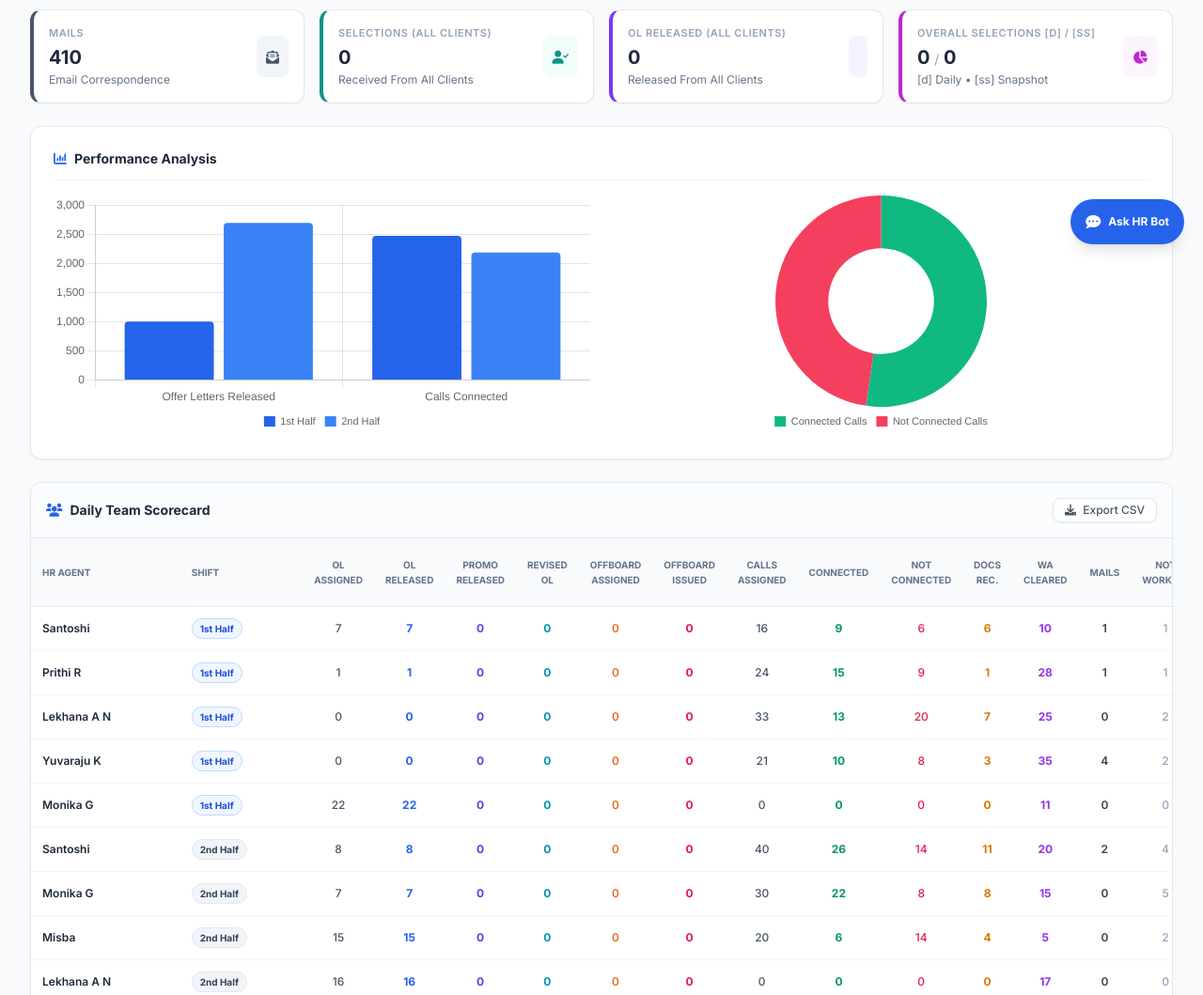
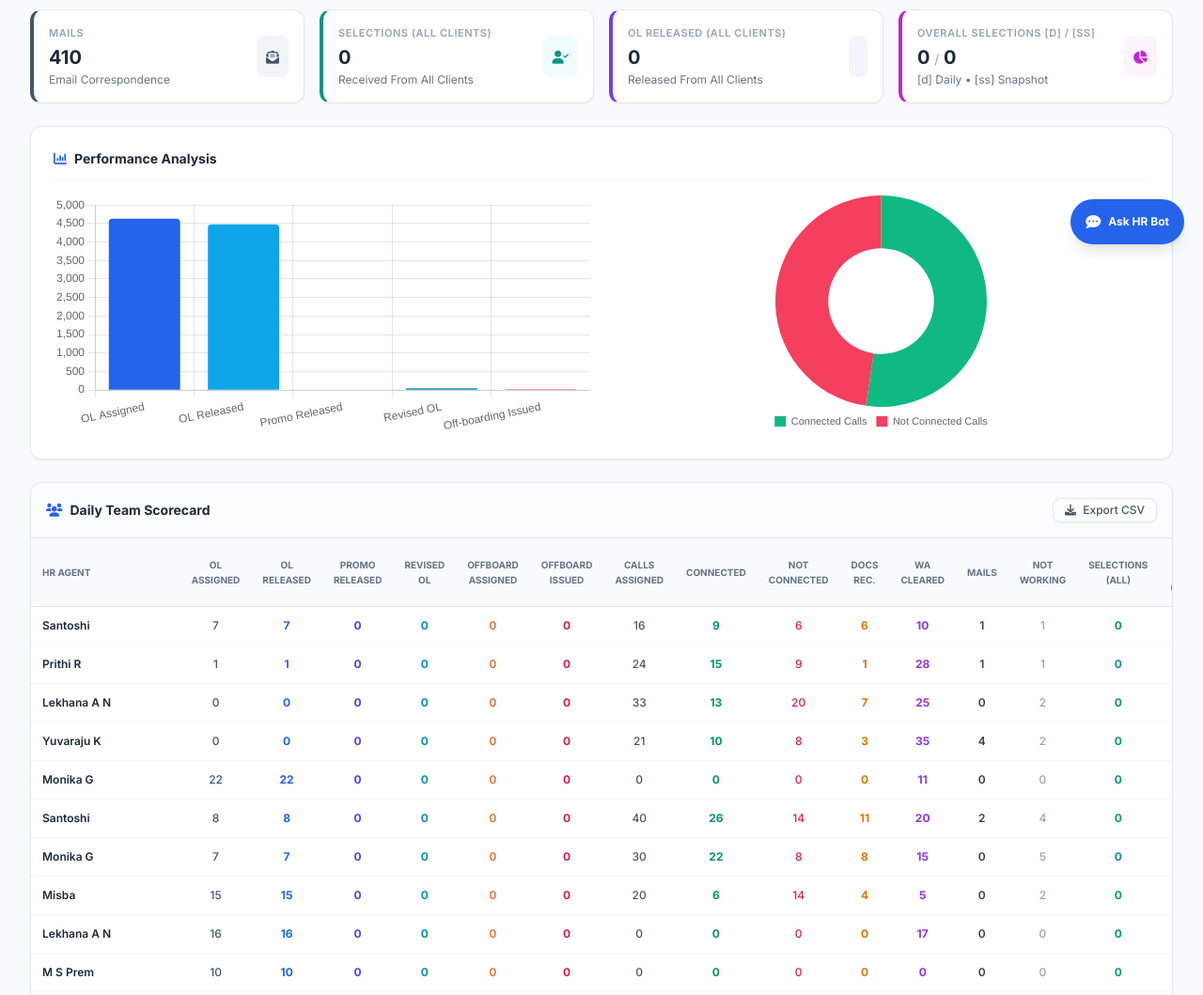
Before and after one commit to pundarikaksha02/HR-dashboard, a plain HTML site: page index.html in a window 1280 px wide. Shown: the part 520-1579 px from the top of the page at 94% size. Drawn offline with nearby package versions, Linux system fonts and the light colour scheme.

Commit message:
Add files via upload

```diff
--- a/index.html
+++ b/index.html
@@ -83,14 +83,6 @@
                         <span class="text-xs text-slate-400">to</span>
                         <input type="date" id="endDate" onchange="applyFilters()" class="border border-slate-300 rounded-lg text-xs px-2.5 py-1.5 focus:ring-blue-500 focus:border-blue-500 bg-white">
                     </div>
-                </div>
-                <div>
-                    <label class="block text-[10px] font-bold text-slate-400 uppercase tracking-wider mb-1">Shift</label>
-                    <select id="shiftFilter" onchange="applyFilters()" class="border-slate-300 rounded-lg text-xs border py-1.5 px-2.5 focus:ring-blue-500 focus:border-blue-500 bg-white">
-                        <option value="all">All Shifts</option>
-                        <option value="1st Half">1st Half</option>
-                        <option value="2nd Half">2nd Half</option>
-                    </select>
                 </div>
                 <div>
                     <label class="block text-[10px] font-bold text-slate-400 uppercase tracking-wider mb-1">HR Agent</label>
@@ -286,7 +278,7 @@
                     </h3>
                 </div>
                 <div class="grid grid-cols-1 lg:grid-cols-2 gap-6">
-                    <div class="h-64"><canvas id="shiftChart"></canvas></div>
+                    <div class="h-64"><canvas id="lettersChart"></canvas></div>
                     <div class="h-64"><canvas id="callStatusChart"></canvas></div>
                 </div>
             </div>
@@ -307,7 +299,6 @@
                         <thead class="bg-slate-50 text-slate-500 font-bold uppercase text-[10px]">
                             <tr>
                                 <th class="px-3 py-3 text-left">HR Agent</th>
-                                <th class="px-3 py-3 text-left">Shift</th>
                                 <th class="px-3 py-3 text-center">OL Assigned</th>
                                 <th class="px-3 py-3 text-center">OL Released</th>
                                 <th class="px-3 py-3 text-center">Promo Released</th>
@@ -453,10 +444,6 @@
 CANWIN HR OPERATIONS DAILY DIGEST
 Date: <span class="template-var" data-var="currentDate">[Date]</span>
 
-Shift Distribution:
-- 1st Half OL Released: <span class="template-var" data-var="dh1-ol">0</span> | Calls Connected: <span class="template-var" data-var="dh1-calls">0</span>
-- 2nd Half OL Released: <span class="template-var" data-var="dh2-ol">0</span> | Calls Connected: <span class="template-var" data-var="dh2-calls">0</span>
-
 Total Performance Metrics:
 - Offer Letters Assigned: <span class="template-var" data-var="total-ol-assigned">0</span>
 - Offer Letters Released: <span class="template-var" data-var="total-ol">0</span>
@@ -601,7 +588,7 @@ Weekly output tracked and visualised. Team throughput meets expected operational
         // Global State Management
         let rawData = [];
         let filteredData = [];
-        let shiftChartInstance = null;
+        let lettersChartInstance = null;
         let callChartInstance = null;
         let weeklyChartInstance = null;
         let monthlyOutputChart = null;
@@ -695,7 +682,6 @@ Weekly output tracked and visualised. Team throughput meets expected operational
                             date: formatDate(getRowValue(row, ['Timestamp'])),
                             email: (getRowValue(row, ['Email address']) || '').trim().toLowerCase(),
                             agent: (getRowValue(row, ['OB HR Name']) || 'Unknown').trim(),
-                            shift: (getRowValue(row, ['Shift/Half', 'Shift']) || 'All Shifts').trim(),
                             olAssigned: parseNumeric(getRowValue(row, ['OL Assigned'])),
                             olReleased: parseNumeric(getRowValue(row, ['OL Released'])),
                             callsAssigned: parseNumeric(getRowValue(row, ['Calls Assigned'])),
@@ -756,15 +742,13 @@ Weekly output tracked and visualised. Team throughput meets expected operational
         function applyFilters() {
             const startDate = document.getElementById('startDate').value;
             const endDate = document.getElementById('endDate').value;
-            const selectedShift = document.getElementById('shiftFilter').value;
             const selectedAgent = document.getElementById('agentFilter').value;
 
             filteredData = rawData.filter(item => {
                 const matchStart = !startDate || (item.date !== 'Unknown' && item.date >= startDate);
                 const matchEnd = !endDate || (item.date !== 'Unknown' && item.date <= endDate);
-                const matchShift = (selectedShift === 'all' || item.shift === selectedShift);
                 const matchAgent = (selectedAgent === 'all' || item.agent.toLowerCase() === selectedAgent.toLowerCase());
-                return matchStart && matchEnd && matchShift && matchAgent;
+                return matchStart && matchEnd && matchAgent;
             });
 
             const badges = [];
@@ -775,7 +759,6 @@ Weekly output tracked and visualised. Team throughput meets expected operational
             } else if (endDate) {
                 badges.push(`Until: ${endDate}`);
             }
-            if (selectedShift !== 'all') badges.push(selectedShift);
             if (selectedAgent !== 'all') badges.push(`Agent: ${selectedAgent}`);
             document.getElementById('activeFiltersBadge').innerText = badges.length > 0 ? `Filtering by [ ${badges.join(' | ')} ]` : `Showing live dataset (${rawData.length} records)`;
 
@@ -785,7 +768,6 @@ Weekly output tracked and visualised. Team throughput meets expected operational
         function clearFilters() {
             document.getElementById('startDate').value = '';
             document.getElementById('endDate').value = '';
-            document.getElementById('shiftFilter').value = 'all';
             document.getElementById('agentFilter').value = 'all';
             applyFilters();
         }
@@ -793,7 +775,6 @@ Weekly output tracked and visualised. Team throughput meets expected operational
         function resetDashboard() {
             document.getElementById('startDate').value = '';
             document.getElementById('endDate').value = '';
-            document.getElementById('shiftFilter').value = 'all';
             document.getElementById('agentFilter').value = 'all';
             initLiveCSVData();
         }
@@ -813,7 +794,7 @@ Weekly output tracked and visualised. Team throughput meets expected operational
             document.getElementById(`content-${tabId}`).classList.add('active');
 
             setTimeout(() => {
-                if (shiftChartInstance) shiftChartInstance.resize();
+                if (lettersChartInstance) lettersChartInstance.resize();
                 if (callChartInstance) callChartInstance.resize();
                 if (weeklyChartInstance) weeklyChartInstance.resize();
                 if (monthlyOutputChart) monthlyOutputChart.resize();
@@ -896,7 +877,6 @@ Weekly output tracked and visualised. Team throughput meets expected operational
                 tr.className = "hover:bg-slate-50 transition";
                 tr.innerHTML = `
                     <td class="px-3 py-3 font-semibold text-slate-800 whitespace-nowrap">${escapeHtml(row.agent)}</td>
-                    <td class="px-3 py-3 whitespace-nowrap"><span class="px-2 py-0.5 inline-flex text-[10px] leading-4 font-bold rounded-full ${row.shift === '1st Half' ? 'bg-blue-50 text-blue-700 border border-blue-200' : 'bg-slate-100 text-slate-700 border border-slate-200'}">${escapeHtml(row.shift)}</span></td>
                     <td class="px-3 py-3 text-center text-slate-600">${row.olAssigned}</td>
                     <td class="px-3 py-3 text-center font-bold text-blue-600">${row.olReleased}</td>
                     <td class="px-3 py-3 text-center font-bold text-indigo-600">${row.promoReleased}</td>
@@ -918,35 +898,36 @@ Weekly output tracked and visualised. Team throughput meets expected operational
                 tbody.appendChild(tr);
             });
 
-            let h1OL = 0, h1Calls = 0, h2OL = 0, h2Calls = 0;
-            filteredData.forEach(row => {
-                if (row.shift.includes('1')) {
-                    h1OL += row.olReleased;
-                    h1Calls += row.connectedCalls;
-                } else if (row.shift.includes('2')) {
-                    h2OL += row.olReleased;
-                    h2Calls += row.connectedCalls;
-                }
+            let sumOLAssigned = 0, sumOLReleased = 0, sumPromo = 0, sumRevised = 0, sumOffboardIssued = 0;
+            let totalConn = 0, totalNotConn = 0;
+            filteredData.forEach(r => {
+                sumOLAssigned += r.olAssigned;
+                sumOLReleased += r.olReleased;
+                sumPromo += r.promoReleased;
+                sumRevised += r.revisedOlReleased;
+                sumOffboardIssued += r.offboardIssued;
+                totalConn += r.connectedCalls;
+                totalNotConn += r.notConnectedCalls;
             });
 
-            if (shiftChartInstance) shiftChartInstance.destroy();
+            if (lettersChartInstance) lettersChartInstance.destroy();
             if (callChartInstance) callChartInstance.destroy();
 
-            const shiftCtx = document.getElementById('shiftChart').getContext('2d');
-            shiftChartInstance = new Chart(shiftCtx, {
+            const lettersCtx = document.getElementById('lettersChart').getContext('2d');
+            lettersChartInstance = new Chart(lettersCtx, {
                 type: 'bar',
                 data: {
-                    labels: ['Offer Letters Released', 'Calls Connected'],
-                    datasets: [
-                        { label: '1st Half', data: [h1OL, h1Calls], backgroundColor: '#2563eb', borderRadius: 4 },
-                        { label: '2nd Half', data: [h2OL, h2Calls], backgroundColor: '#3b82f6', borderRadius: 4 }
-                    ]
+                    labels: ['OL Assigned', 'OL Released', 'Promo Released', 'Revised OL', 'Off-boarding Issued'],
+                    datasets: [{
+                        label: 'Letter Volume',
+                        data: [sumOLAssigned, sumOLReleased, sumPromo, sumRevised, sumOffboardIssued],
+                        backgroundColor: ['#2563eb', '#0ea5e9', '#4f46e5', '#0891b2', '#f43f5e'],
+                        borderRadius: 4
+                    }]
                 },
-                options: { responsive: true, maintainAspectRatio: false, plugins: { legend: { position: 'bottom', labels: { boxWidth: 12, font: { size: 11 } } } } }
+                options: { responsive: true, maintainAspectRatio: false, plugins: { legend: { display: false } } }
             });
 
-            let totalConn = 0, totalNotConn = 0;
-            filteredData.forEach(r => { totalConn += r.connectedCalls; totalNotConn += r.notConnectedCalls; });
             const callCtx = document.getElementById('callStatusChart').getContext('2d');
             callChartInstance = new Chart(callCtx, {
                 type: 'doughnut',
@@ -1106,7 +1087,6 @@ Weekly output tracked and visualised. Team throughput meets expected operational
 
         // Automated Template Placeholders Update Logic
         function updateTemplatePlaceholders() {
-            let h1OL = 0, h1Calls = 0, h2OL = 0, h2Calls = 0;
             let totalOLAssigned = 0, totalOL = 0, totalCalls = 0, totalDocs = 0, totalWA = 0, totalMails = 0;
             let totalPromo = 0, totalRevisedOL = 0, totalOffboardAssigned = 0, totalOffboardIssued = 0;
             let totalSelAll = 0, totalOlAll = 0, totalOverallD = 0, totalOverallSS = 0;
@@ -1126,14 +1106,6 @@ Weekly output tracked and visualised. Team throughput meets expected operational
                 totalOlAll += row.olAllClients;
                 totalOverallD += row.overallSelectionsD;
                 totalOverallSS += row.overallSelectionsSS;
-
-                if (row.shift.includes('1')) {
-                    h1OL += row.olReleased;
-                    h1Calls += row.connectedCalls;
-                } else if (row.shift.includes('2')) {
-                    h2OL += row.olReleased;
-                    h2Calls += row.connectedCalls;
-                }
             });
 
             const uniqueDates = [...new Set(filteredData.map(r => r.date))].sort();
@@ -1142,10 +1114,6 @@ Weekly output tracked and visualised. Team throughput meets expected operational
             document.querySelectorAll('#templateModal .template-var').forEach(el => {
                 const v = el.getAttribute('data-var');
                 if (v === 'currentDate') el.innerText = new Date().toLocaleDateString();
-                if (v === 'dh1-ol') el.innerText = h1OL;
-                if (v === 'dh1-calls') el.innerText = h1Calls;
-                if (v === 'dh2-ol') el.innerText = h2OL;
-                if (v === 'dh2-calls') el.innerText = h2Calls;
                 if (v === 'total-ol-assigned') el.innerText = totalOLAssigned;
                 if (v === 'total-ol') el.innerText = totalOL;
                 if (v === 'total-promo') el.innerText = totalPromo;
@@ -1277,14 +1245,12 @@ Weekly output tracked and visualised. Team throughput meets expected operational
                 acc.olAll += r.olAllClients;
                 acc.ovD += r.overallSelectionsD;
                 acc.ovSS += r.overallSelectionsSS;
-                if (r.shift.includes('1')) { acc.h1OL += r.olReleased; acc.h1Calls += r.connectedCalls; }
-                if (r.shift.includes('2')) { acc.h2OL += r.olReleased; acc.h2Calls += r.connectedCalls; }
                 return acc;
             }, {
                 olAssigned: 0, olReleased: 0, promo: 0, revisedOl: 0,
                 offAssign: 0, offIssue: 0, callsAssigned: 0, connected: 0,
                 notConnected: 0, docs: 0, wa: 0, mails: 0, nw: 0,
-                selAll: 0, olAll: 0, ovD: 0, ovSS: 0, h1OL: 0, h1Calls: 0, h2OL: 0, h2Calls: 0
+                selAll: 0, olAll: 0, ovD: 0, ovSS: 0
             });
 
             // Top / Best Agent
@@ -1309,13 +1275,6 @@ Weekly output tracked and visualised. Team throughput meets expected operational
                 • OL Released from All Clients: <strong>${totals.olAll.toLocaleString()}</strong><br>
                 • Overall Selections (All Client) [d]: <strong>${totals.ovD.toLocaleString()}</strong><br>
                 • Overall Selections (All Client) [ss]: <strong>${totals.ovSS.toLocaleString()}</strong>`;
-            }
-
-            // Shift Comparison
-            if (q.includes('shift') || q.includes('half') || q.includes('1st') || q.includes('2nd')) {
-                return `<strong>Shift Comparison:</strong><br>
-                • <strong>1st Half:</strong> ${totals.h1OL} OL Released | ${totals.h1Calls} Calls Connected<br>
-                • <strong>2nd Half:</strong> ${totals.h2OL} OL Released | ${totals.h2Calls} Calls Connected`;
             }
 
             // Off-boarding
```
